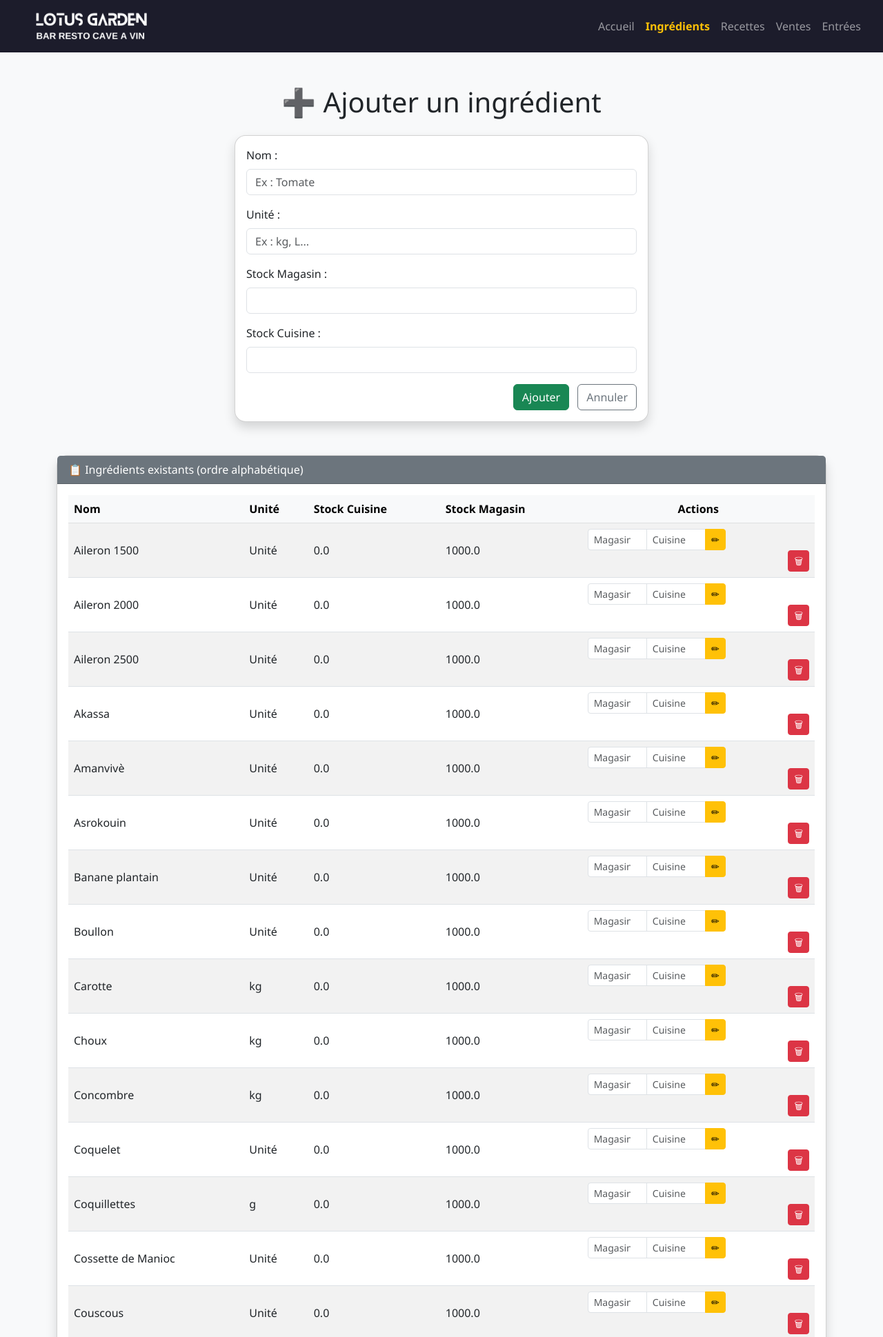
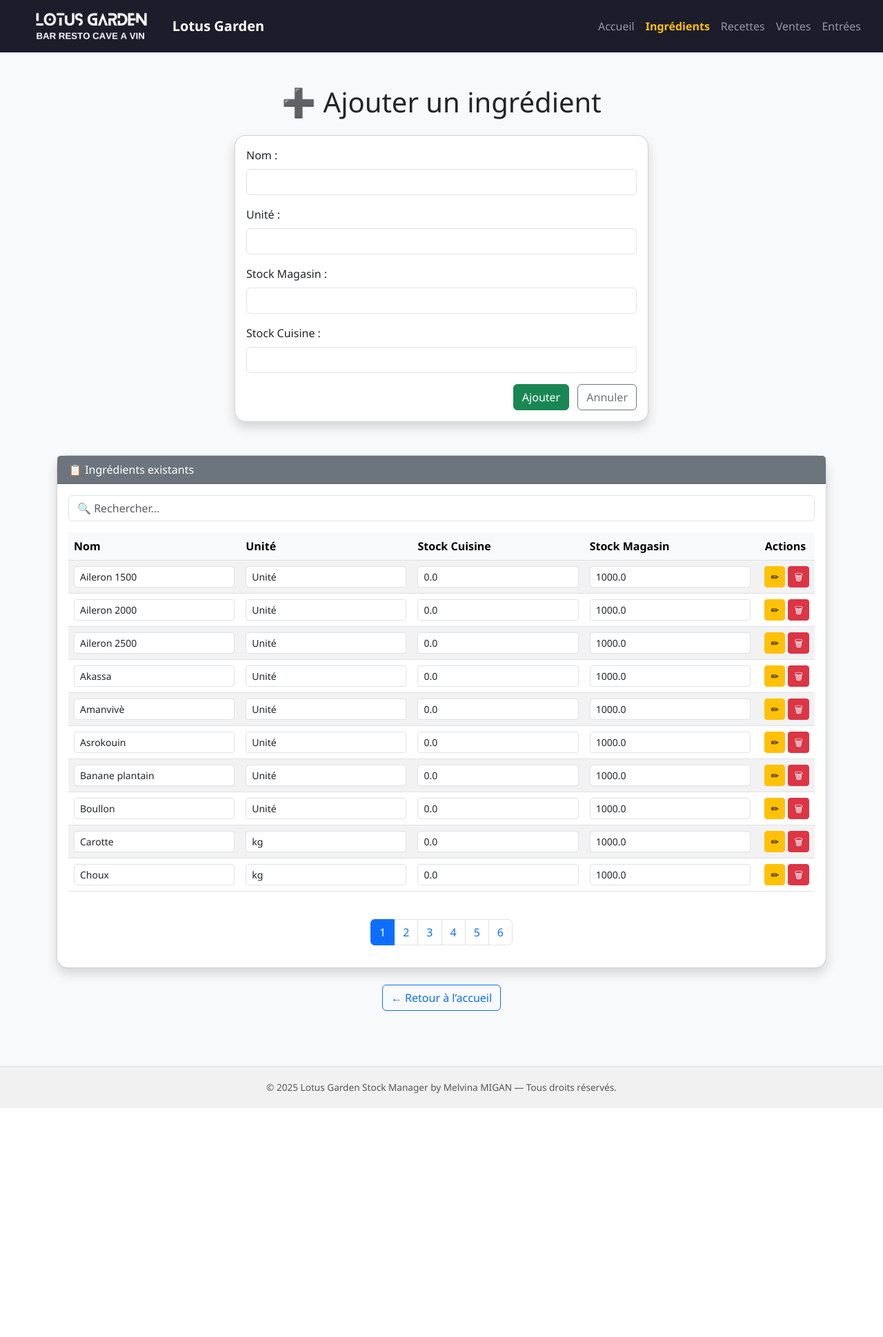
Before and after one commit to Mariechanne/stock_restaurant, a Flask app: page /ajouter in a window 1280 px wide. Shown: the top 1939 px of the page at 69% size. After the commit the page ends 1607 px from the top, so only its background shows below. Run offline with Flask 3, Linux system fonts and the light colour scheme.

Commit message:
synchroooooooooooo

```diff
--- a/app.py
+++ b/app.py
@@ -159,9 +159,20 @@ def ajouter():
 @app.route('/modifier/<int:id>', methods=['POST'])
 def modifier(id):
     ingr = Ingredient.query.get_or_404(id)
-    ingr.stock_cuisine = float(request.form.get('stock_cuisine', ingr.stock_cuisine))
-    ingr.stock_magasin = float(request.form.get('stock_magasin', ingr.stock_magasin))
+
+    # Récupération sécurisée des champs du formulaire
+    ingr.nom = request.form.get('nom', ingr.nom)
+    ingr.unite = request.form.get('unite', ingr.unite)
+
+    try:
+        ingr.stock_cuisine = float(request.form.get('stock_cuisine', ingr.stock_cuisine))
+        ingr.stock_magasin = float(request.form.get('stock_magasin', ingr.stock_magasin))
+    except ValueError:
+        flash("Erreur : les valeurs de stock doivent être numériques.", "danger")
+        return redirect(url_for('ajouter'))
+
     db.session.commit()
+    flash("Ingrédient mis à jour avec succès !", "success")
     return redirect(url_for('ajouter'))
 
 @app.route('/supprimer/<int:id>', methods=['POST'])
@@ -218,6 +229,28 @@ def supprimer_recette(id):
     recette = Recette.query.get_or_404(id)
     db.session.delete(recette)
     db.session.commit()
+    return redirect(url_for('recettes'))
+
+@app.route('/recette/dupliquer/<int:id>', methods=['POST'])
+def dupliquer_recette(id):
+    recette_originale = Recette.query.get_or_404(id)
+
+    # Nouveau nom basé sur l'original
+    nouveau_nom = f"{recette_originale.nom} (copie)"
+    nouvelle_recette = Recette(nom=nouveau_nom)
+    db.session.add(nouvelle_recette)
+    db.session.flush()  # Pour obtenir l'ID sans commit
+
+    for ingredient_assoc in recette_originale.ingredients:
+        copie_ingredient = RecetteIngredient(
+            recette_id=nouvelle_recette.id,
+            ingredient_id=ingredient_assoc.ingredient_id,
+            quantite=ingredient_assoc.quantite
+        )
+        db.session.add(copie_ingredient)
+
+    db.session.commit()
+    flash(f"Recette « {recette_originale.nom} » dupliquée avec succès.", "success")
     return redirect(url_for('recettes'))
 
 @app.route('/ventes', methods=['GET', 'POST'])
--- a/templates/ajouter.html
+++ b/templates/ajouter.html
@@ -1,43 +1,27 @@
 <!DOCTYPE html>
 <html lang="fr">
 <head>
-    <meta name="viewport" content="width=device-width, initial-scale=1.0">
-    <meta charset="UTF-8">
+  <meta charset="UTF-8" />
+  <meta name="viewport" content="width=device-width, initial-scale=1.0"/>
   <title>Dashboard - Gestion de Stock</title>
-    <link rel="stylesheet" href="https://cdn.jsdelivr.net/npm/bootstrap@5.3.0/dist/css/bootstrap.min.css">
-    <link rel="stylesheet" href="https://cdn.jsdelivr.net/npm/bootstrap-icons@1.10.5/font/bootstrap-icons.css">
+  <link rel="stylesheet" href="https://cdn.jsdelivr.net/npm/bootstrap@5.3.0/dist/css/bootstrap.min.css"/>
+  <link rel="stylesheet" href="https://cdn.jsdelivr.net/npm/bootstrap-icons@1.10.5/font/bootstrap-icons.css"/>
   <link rel="stylesheet" href="https://cdnjs.cloudflare.com/ajax/libs/animate.css/4.1.1/animate.min.css"/>
   <style>
     body {
       background-color: #f8f9fa;
       font-family: 'Segoe UI', sans-serif;
     }
-
     .navbar {
       background-color: #1c1c2b !important;
     }
-
     .logo {
       max-height: 50px;
-
     }
-
     .card {
       border-radius: 1rem;
       box-shadow: 0 5px 20px rgba(0, 0, 0, 0.05);
     }
-
-        .card-title {
-            font-weight: 600;
-        }
-
-        h2 {
-            margin-top: 40px;
-            margin-bottom: 15px;
-            border-bottom: 2px solid #ddd;
-            padding-bottom: 5px;
-        }
-
     footer {
       background-color: #f1f1f1;
       border-top: 1px solid #ddd;
@@ -47,28 +31,21 @@
       color: #555;
       text-align: center;
     }
-
-        .btn-outline-dark {
-            border-radius: 30px;
-            padding: 10px 25px;
+    .table-striped tbody tr:nth-child(even) {
+      background-color: #f2f2f2;
     }
-
-        .table-hover tbody tr:hover {
-            background-color: #f1f1f1;
+    .pagination {
+      justify-content: center;
     }
   </style>
 </head>
 <body>
 
-<!-- Navigation -->
 <nav class="navbar navbar-expand-lg navbar-dark px-4">
   <a class="navbar-brand d-flex align-items-center" href="/">
     <img src="{{ url_for('static', filename='logo.png') }}" alt="Logo" class="logo me-2">
-        <span class="text-white fw-bold"></span>
+    <span class="text-white fw-bold">Lotus Garden</span>
   </a>
-    <button class="navbar-toggler" type="button" data-bs-toggle="collapse" data-bs-target="#navbarNav">
-        <span class="navbar-toggler-icon"></span>
-    </button>
   <div class="collapse navbar-collapse" id="navbarNav">
     <ul class="navbar-nav ms-auto">
       {% set nav_links = [
@@ -87,22 +64,20 @@
   </div>
 </nav>
 
-<!-- Contenu principal -->
 <div class="container mt-5">
 
   <h1 class="text-center mb-4">➕ Ajouter un ingrédient</h1>
 
-    <!-- Formulaire d'ajout -->
   <div class="card shadow mb-5 mx-auto" style="max-width: 600px;">
     <div class="card-body">
       <form method="POST" action="{{ url_for('ajouter') }}">
         <div class="mb-3">
           <label class="form-label">Nom :</label>
-                    <input type="text" name="nom" class="form-control" placeholder="Ex : Tomate" required>
+          <input type="text" name="nom" class="form-control" required>
         </div>
         <div class="mb-3">
           <label class="form-label">Unité :</label>
-                    <input type="text" name="unite" class="form-control" placeholder="Ex : kg, L..." required>
+          <input type="text" name="unite" class="form-control" required>
         </div>
         <div class="mb-3">
           <label class="form-label">Stock Magasin :</label>
@@ -120,13 +95,15 @@
     </div>
   </div>
 
-    <!-- Liste des ingrédients -->
   <div class="card shadow">
-        <div class="card-header bg-secondary text-white">📋 Ingrédients existants (ordre alphabétique)</div>
+    <div class="card-header bg-secondary text-white">📋 Ingrédients existants</div>
     <div class="card-body">
+
+      <input type="text" id="searchInput" class="form-control mb-3" placeholder="🔍 Rechercher...">
+
       {% if ingredients %}
       <div class="table-responsive">
-                <table class="table table-striped align-middle">
+        <table id="ingredientsTable" class="table table-striped align-middle">
           <thead class="table-light">
             <tr>
               <th>Nom</th>
@@ -136,40 +113,39 @@
               <th class="text-center">Actions</th>
             </tr>
           </thead>
-                    <tbody>
+          <tbody id="ingredientsBody">
             {% for ingr in ingredients %}
             <tr>
-                            <td>{{ ingr.nom }}</td>
-                            <td>{{ ingr.unite }}</td>
-                            <td>{{ ingr.stock_cuisine }}</td>
-                            <td>{{ ingr.stock_magasin }}</td>
+              <form method="POST" action="{{ url_for('modifier', id=ingr.id) }}">
+                <td><input name="nom" value="{{ ingr.nom }}" class="form-control form-control-sm" readonly></td>
+                <td><input name="unite" value="{{ ingr.unite }}" class="form-control form-control-sm" required></td>
+                <td><input name="stock_cuisine" type="number" step="0.01" value="{{ ingr.stock_cuisine }}" class="form-control form-control-sm" required></td>
+                <td><input name="stock_magasin" type="number" step="0.01" value="{{ ingr.stock_magasin }}" class="form-control form-control-sm" required></td>
                 <td class="text-end">
-                                <form method="POST" action="{{ url_for('modifier', id=ingr.id) }}" class="d-inline">
-                                    <div class="input-group input-group-sm" style="max-width: 200px;">
-                                        <input type="number" name="stock_magasin" step="0.01" class="form-control" placeholder="Magasin" required>
-                                        <input type="number" name="stock_cuisine" step="0.01" class="form-control" placeholder="Cuisine" required>
-                                        <button class="btn btn-warning" type="submit" title="Modifier">✏</button>
-                                    </div>
+                  <button class="btn btn-warning btn-sm" type="submit" title="Modifier">✏</button>
+                  <a href="{{ url_for('supprimer', id=ingr.id) }}" class="btn btn-danger btn-sm" onclick="return confirm('Supprimer {{ ingr.nom }} ?')">🗑</a>
+                </td>
               </form>
-                                <form method="POST" action="{{ url_for('supprimer', id=ingr.id) }}" class="d-inline ms-1">
-                                    <button type="submit" class="btn btn-danger btn-sm" onclick="return confirm('Supprimer {{ ingr.nom }} ?')">🗑</button>
-                                </form>
-                            </td>
             </tr>
             {% endfor %}
           </tbody>
         </table>
       </div>
+
+      <!-- Pagination -->
+      <nav>
+        <ul id="pagination" class="pagination mt-4"></ul>
+      </nav>
       {% else %}
       <p class="text-muted">Aucun ingrédient enregistré.</p>
       {% endif %}
     </div>
   </div>
 
-    <!-- Retour -->
   <div class="text-center mt-4">
     <a href="{{ url_for('home') }}" class="btn btn-outline-primary">← Retour à l’accueil</a>
   </div>
+
 </div>
 
 <footer>
@@ -177,5 +153,55 @@
 </footer>
 
 <script src="https://cdn.jsdelivr.net/npm/bootstrap@5.3.0/dist/js/bootstrap.bundle.min.js"></script>
+<script>
+const rowsPerPage = 10;
+let currentPage = 1;
+const table = document.getElementById("ingredientsTable");
+const tbody = document.getElementById("ingredientsBody");
+const searchInput = document.getElementById("searchInput");
+
+function updatePagination(filteredRows) {
+  const totalPages = Math.ceil(filteredRows.length / rowsPerPage);
+  const pagination = document.getElementById("pagination");
+  pagination.innerHTML = "";
+
+  for (let i = 1; i <= totalPages; i++) {
+    const li = document.createElement("li");
+    li.className = "page-item" + (i === currentPage ? " active" : "");
+    li.innerHTML = `<button class="page-link">${i}</button>`;
+    li.addEventListener("click", () => {
+      currentPage = i;
+      showPage(filteredRows);
+      updatePagination(filteredRows);
+    });
+    pagination.appendChild(li);
+  }
+}
+
+function showPage(rows) {
+  const start = (currentPage - 1) * rowsPerPage;
+  const end = start + rowsPerPage;
+  Array.from(rows).forEach((row, i) => {
+    row.style.display = (i >= start && i < end) ? "" : "none";
+  });
+}
+
+function filterAndPaginate() {
+  const filter = searchInput.value.toLowerCase();
+  const rows = tbody.querySelectorAll("tr");
+  const filteredRows = Array.from(rows).filter(row => {
+    const nom = row.querySelector('input[name="nom"]').value.toLowerCase();
+    const unite = row.querySelector('input[name="unite"]').value.toLowerCase();
+    return nom.includes(filter) || unite.includes(filter);
+  });
+
+  currentPage = 1;
+  showPage(filteredRows);
+  updatePagination(filteredRows);
+}
+
+searchInput.addEventListener("input", filterAndPaginate);
+window.addEventListener("load", filterAndPaginate);
+</script>
 </body>
 </html>
```
Also changed, not shown: static/style.css (+9 -0 lines), templates/recettes.html (+107 -64 lines), stock.db. Lines whose indentation alone changed are shown as unchanged.
